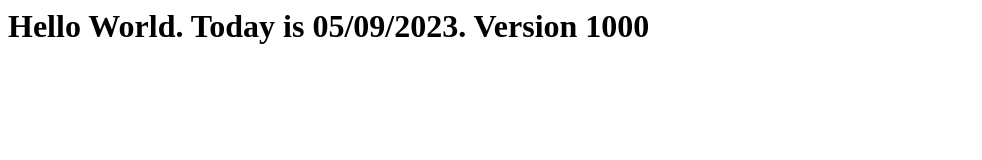
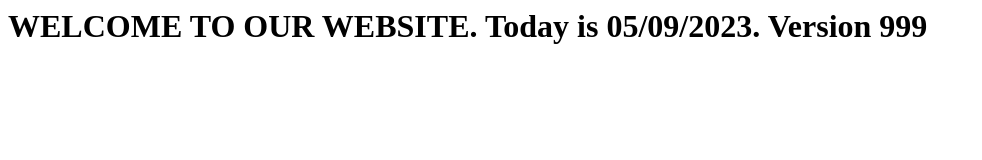
Before and after one commit to longtd87/mock2023, a plain HTML site: page index.html in a window 1280 px wide. Shown: the whole page, without its empty margins (0-982 px from the left). Drawn offline with Linux system fonts and the light colour scheme.

Commit message:
Update index.html

```diff
--- a/index.html
+++ b/index.html
@@ -1 +1 @@
-<h1>Hello World. Today is 05/09/2023. Version 1000 </h1>
+<h1> WELCOME TO OUR WEBSITE. Today is 05/09/2023. Version 999 </h1>
```
